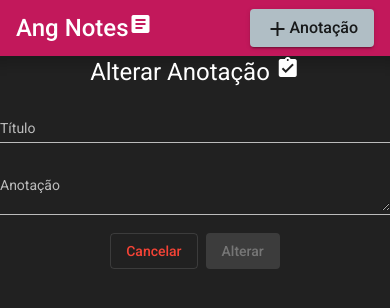
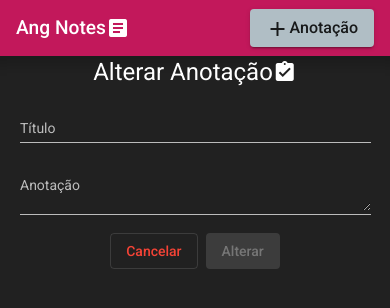
Before and after one commit to ranielsobrinho/AngNotes, an Angular app: page /1 in a window 390 px wide. Shown: the top 308 px of the page. Built offline with nearby package versions, Linux system fonts and the light colour scheme.

Commit message:
Start styling the mobile version

```diff
--- a/src/app/pages/form-dialog/form-dialog.component.css
+++ b/src/app/pages/form-dialog/form-dialog.component.css
@@ -6,3 +6,13 @@ form{
 .mat-inputs{
     width: 100%;
 }
+
+.mat-dialog-actions{
+    justify-content: center;
+}
+
+.mat-dialog-title{
+    display: flex;
+    justify-content: center;
+    align-items: center;
+}
--- a/src/app/pages/main-layout/main-layout.component.css
+++ b/src/app/pages/main-layout/main-layout.component.css
@@ -10,6 +10,13 @@
 }
 .title{
     font-size: 1.5rem;
+    display: flex;
+    align-items: center;
+}
+
+.mat-raised-button{
+    display: flex;
+    align-items: center;
 }
 
 .text{
@@ -25,3 +32,9 @@ mat-toolbar{
     flex-direction: column;
     overflow-y: auto;
 }
+
+@media (max-width: 700px){
+    .title{
+        font-size: 1.2rem;
+    }
+}
--- a/src/app/pages/notes-list/notes-list.component.css
+++ b/src/app/pages/notes-list/notes-list.component.css
@@ -12,7 +12,32 @@
     width: 500px;
 }
 
+input[type="text"] {
+    color : #d1d1d1;
+}
+
 app-note-card{
     display: block;
     margin-bottom: 10px;
 }
+
+p{
+    display: flex;
+    justify-content: center;
+    align-items: center;
+
+    color: #fff;
+    font-size: 1rem;
+    font-weight: 600;
+}
+
+@media (max-width: 700px){
+    .main-container{
+        margin: 0 5px;
+        font-size: .8rem;
+    }
+
+    .input{
+        width: 100%;
+    }
+}
--- a/src/app/pages/update-note/update-note.component.css
+++ b/src/app/pages/update-note/update-note.component.css
@@ -5,6 +5,8 @@
 }
 
 h1{
+  display: flex;
+  align-items: center;
   color: #fff;
 }
 
@@ -26,3 +28,9 @@ input[type="text"], textarea {
 button:first-child{
   margin-right: .5rem;
 }
+
+@media(max-width: 700px){
+  form{
+    width: 90%;
+  }
+}
```
